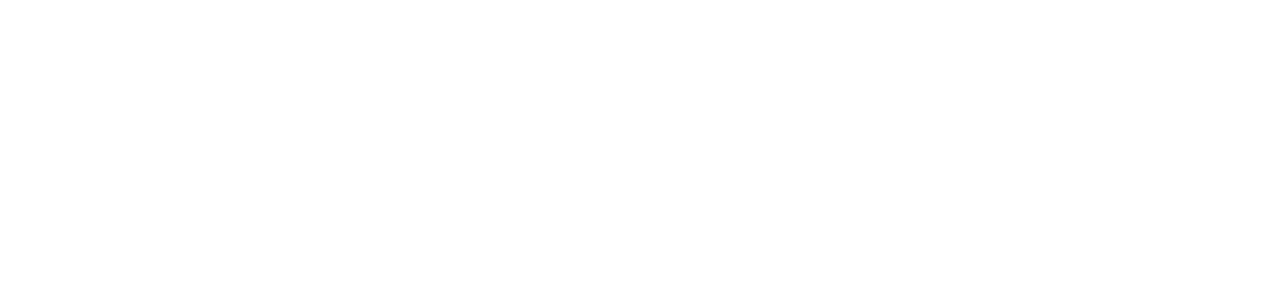
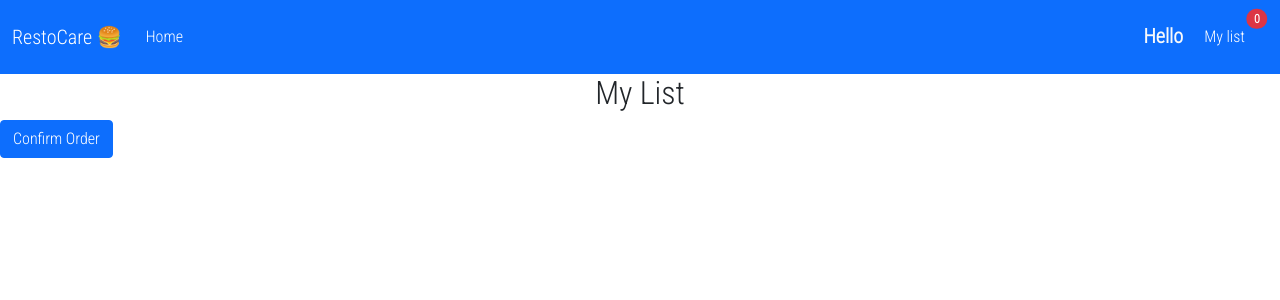
Before and after one commit to londhe-7083/Resto-Care, a React (Create React App) app in the folder resto-care/client/: page /MyList in a window 1280 px wide. Before the commit this address had no page. Shown: the top 300 px of the page. Built offline with nearby package versions, Linux system fonts and the light colour scheme.

Commit message:
adding my ordered list

```diff
--- a/resto-care/client/src/App.js
+++ b/resto-care/client/src/App.js
@@ -6,6 +6,7 @@
 import Signup from './views/Signup/Signup'
 import BookTable from './views/BookTable/BookTable'
 import MyOrders from './views/MyOrders/MyOrders'
+import MyList from './views/MyList/MyList'
 import Profile from './views/Profile/Profile'
 function App() {
     return (
@@ -17,6 +18,7 @@
         <Route path="/Signup" element={< Signup />} />
         <Route path="/BookTable" element={<BookTable/>} />
         <Route path="/myOrders" element={<MyOrders/>} />
+        <Route path="/MyList" element={<MyList/>} />
         <Route path="Profile" element={<Profile/>} />
         </Routes>
         </BrowserRouter>
--- a/resto-care/client/src/components/FoodItemCard/FoodItemCard.js
+++ b/resto-care/client/src/components/FoodItemCard/FoodItemCard.js
@@ -1,5 +1,6 @@
 import React, {useState} from 'react'
 import './FoodItemCard.css'
+import swal from 'sweetalert'
 
 function FoodItemCard({category, description,imgUrl, price, title}) {
 
@@ -19,10 +20,16 @@
   existingList.push(listObject)
 
   localStorage.setItem('list', JSON.stringify(existingList))
+
+  await swal ({
+    title: "adding to List",
+    icon: "success",
+  })
+  window.location.reload()
 }
 
   return (
-    <div className="col-md-4 food-item-card-container">
+    <div className="col-md-3 food-item-card-container">
       <div className="food-item-card">
       <div className='img-container'>
         <img src={imgUrl} className="food-item-card-header-img"/>
--- a/resto-care/client/src/components/Navbar/Navbar.js
+++ b/resto-care/client/src/components/Navbar/Navbar.js
@@ -1,6 +1,17 @@
-import React from 'react'
+import React, { useState } from 'react'
+import "./Navbar.css"
+import { myFoodListCount } from '../../util/myList'
+import { Link } from 'react-router-dom'
+import MyList from '../../views/MyList/MyList'
+
+
+function myList(){
+        window.location.href= "/MyList"
+}
+
 
 function Navbar({ user }) {
+    const [foodItemCount, setFoodItemCount] = useState(myFoodListCount)
     return (
         <div>
             <nav class="navbar navbar-expand-lg bg-body-tertiary navbar-dark bg-primary">
@@ -12,18 +23,23 @@
                     <div class="collapse navbar-collapse" id="navbarSupportedContent">
                         <ul class="navbar-nav me-auto mb-2 mb-lg-0">
                             <li class="nav-item">
-                                <a class="nav-link active" aria-current="page" href="#">Home</a>
+                                <a class="nav-link active" aria-current="page" href="/">Home</a>
                             </li>
 
                         </ul>
                         <form className="d-flex" role="search">
-                            <h4 className='me-2 text-light'>Hello {user} </h4><button type="button" class="btn btn-primary position-relative">
-                                My list
-                                <span class="position-absolute top-0 start-100 translate-middle badge rounded-pill bg-danger">
-                                    99+
-                                    <span class="visually-hidden">unread messages</span>
-                                </span>
-                            </button>
+
+                            <h4 className='me-2 text-light'>Hello {user} </h4>
+
+
+                                <button type="button" class="btn btn-primary position-relative" onClick={myList}>
+                                    My list
+                                    <span class="position-absolute top-0 start-100 translate-middle badge rounded-pill bg-danger">
+                                        {foodItemCount}
+                                        <span class="visually-hidden">unread messages</span>
+                                    </span>
+                                </button>
+
                         </form>
                     </div>
                 </div>
--- /dev/null
+++ b/resto-care/client/src/util/myList.js
@@ -0,0 +1,3 @@
+export const myFoodListItems = JSON.parse(localStorage.getItem('list')) || []
+
+export const myFoodListCount = myFoodListItems.length
--- a/resto-care/client/src/views/Home/Home.css
+++ b/resto-care/client/src/views/Home/Home.css
@@ -5,7 +5,7 @@
     width: 30%;
     height: 35px;
     margin: auto;
-    padding: auto;
+    margin-top: 5px;
 }
 
 .input-search{
--- a/resto-care/client/src/views/Home/Home.js
+++ b/resto-care/client/src/views/Home/Home.js
@@ -48,7 +48,7 @@
 
   return (
     <div>
-      <Navbar  user={currentUser?.name}/>
+        <Navbar  user={currentUser?.name} />
 
       <div className='search-container'>
       <i className="fa-solid fa-magnifying-glass searchsymb"></i>
--- a/resto-care/client/src/views/Login/Login.css
+++ b/resto-care/client/src/views/Login/Login.css
@@ -15,6 +15,8 @@
 .text {
     font-size:12px ;
     color: #464141cc;
+    font-weight: 600;
+    margin-left:15px;
 }
 
 h1{
@@ -98,9 +100,8 @@
     height: 100px;
 }
 
-.text{
-    margin-left:15px;
-}
+
 .text span{
     color:#66ccff;
+    cursor: pointer;
 }
--- a/resto-care/client/src/views/Login/Login.js
+++ b/resto-care/client/src/views/Login/Login.js
@@ -5,6 +5,9 @@
 import { currentUser } from '../../util/currentUser'
 import "./Login.css"
 
+function createAc() {
+  window.location.href = "/signup"
+}
 
 function Login() {
   const [email, setEmail] = useState('')
@@ -77,8 +80,7 @@
                 </div>
                 <div>
                   <button type='button' className='login-button' onClick={loginUser}> Login </button>
-                  <h5 className='text'> Not registered?<span> Create an account  </span> </h5>
-
+                  <h5 className='text'> Not registered?<span onClick={createAc} > Create an account  </span> </h5>
                 </div>
               </form>
             </div>
--- /dev/null
+++ b/resto-care/client/src/views/MyList/MyList.js
@@ -0,0 +1,29 @@
+import React from 'react'
+import "./MyList.css"
+import Navbar from '../../components/Navbar/Navbar'
+
+import { myFoodListItems } from '../../util/myList'
+
+function MyList() {
+  return (
+    <div>
+        <Navbar />
+      <h2 className='text-center'> My List</h2>
+      {
+        myFoodListItems.map((item, index)=>{
+          return(
+            <div>
+              <h6>Name: {item.name}</h6>
+              <h6>Quantity: {item.quantity}</h6>
+              <h6>Price: {item.price}</h6>
+              <hr/>
+            </div>
+          )
+        })
+      }
+      <button className='btn btn-primary'>Confirm Order</button>
+    </div>
+  )
+}
+
+export default MyList
--- a/resto-care/client/src/views/Signup/Signup.css
+++ b/resto-care/client/src/views/Signup/Signup.css
@@ -73,7 +73,7 @@
     color: white;
     display: block;
     margin-left: 29px;
-    width: 12vw;
+    width: 11vw;
     border-top-right-radius: 50px;
     border-top-left-radius: 16px;
     border-bottom-left-radius: 50px;
@@ -97,12 +97,14 @@
 }
 
 .textline{
-    font-size: 11px;
+    font-size: 12px;
     padding-top: 19px;
+    font-weight: 600;
 }
 
 .textline span{
     color: #66ccff;
+    cursor: pointer;
 }
 
 .signup{
--- a/resto-care/client/src/views/Signup/Signup.js
+++ b/resto-care/client/src/views/Signup/Signup.js
@@ -4,6 +4,11 @@
 
 import { currentUser } from '../../util/currentUser'
 import "./Signup.css"
+
+function loginUser(){
+
+  window.location.href = "/login"
+}
 
 function Signup() {
   const [name, setName] = useState('')
@@ -98,7 +103,7 @@
                 </div>
                 <div className='signup'>
                   <button type='button' className='signup-button' onClick={signupUser}> Signup </button>
-                  <h5 className='textline'> already have an                                                                                                                                                                                                                                                                                                                                                                                                                                                                                                                                                                                                                                                                                                                                                                                                                                                                                                                                                                                                                                                                                                                                                                                                                                     account? <span>Login</span></h5>
+                  <h5 className='textline'> already have an account? <span onClick={loginUser}>Login</span></h5>
                 </div>
               </form>
             </div>
```
Also changed, not shown: resto-care/client/src/views/MyList/MyList.css (added).
